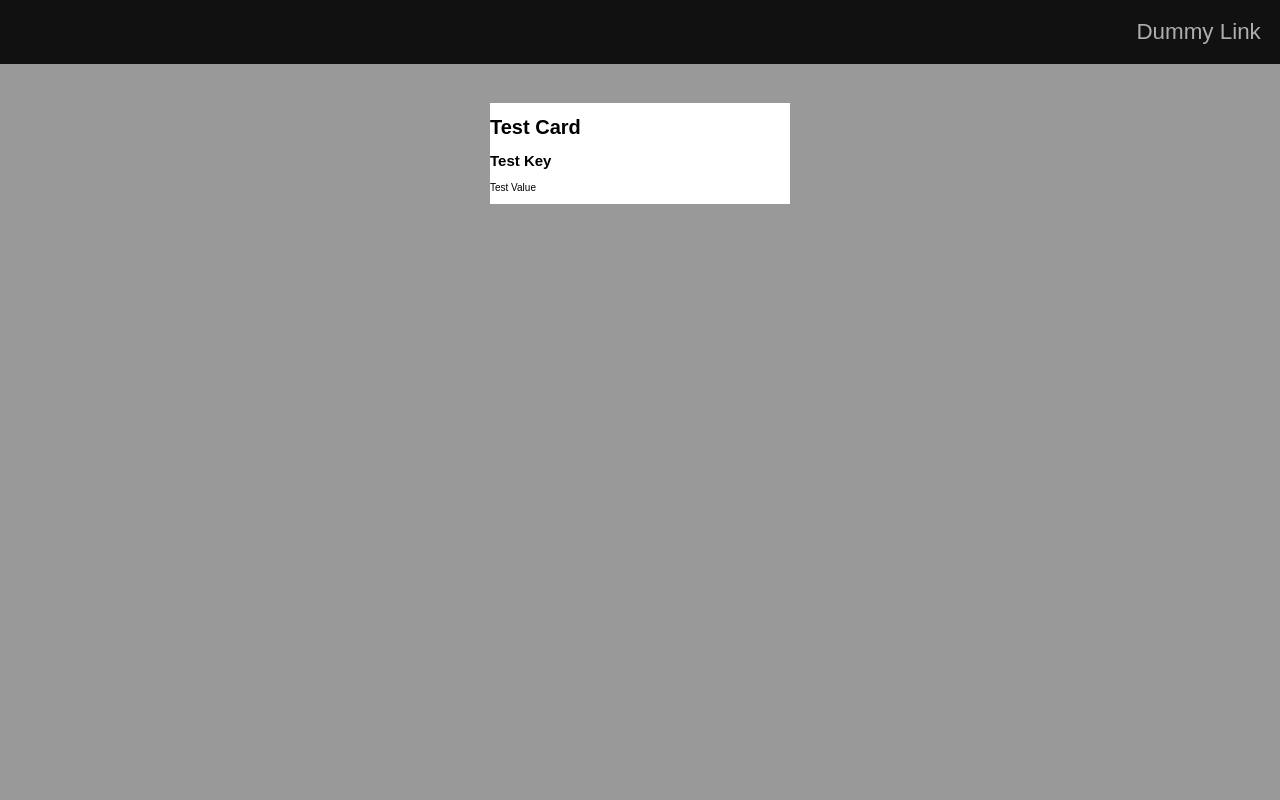
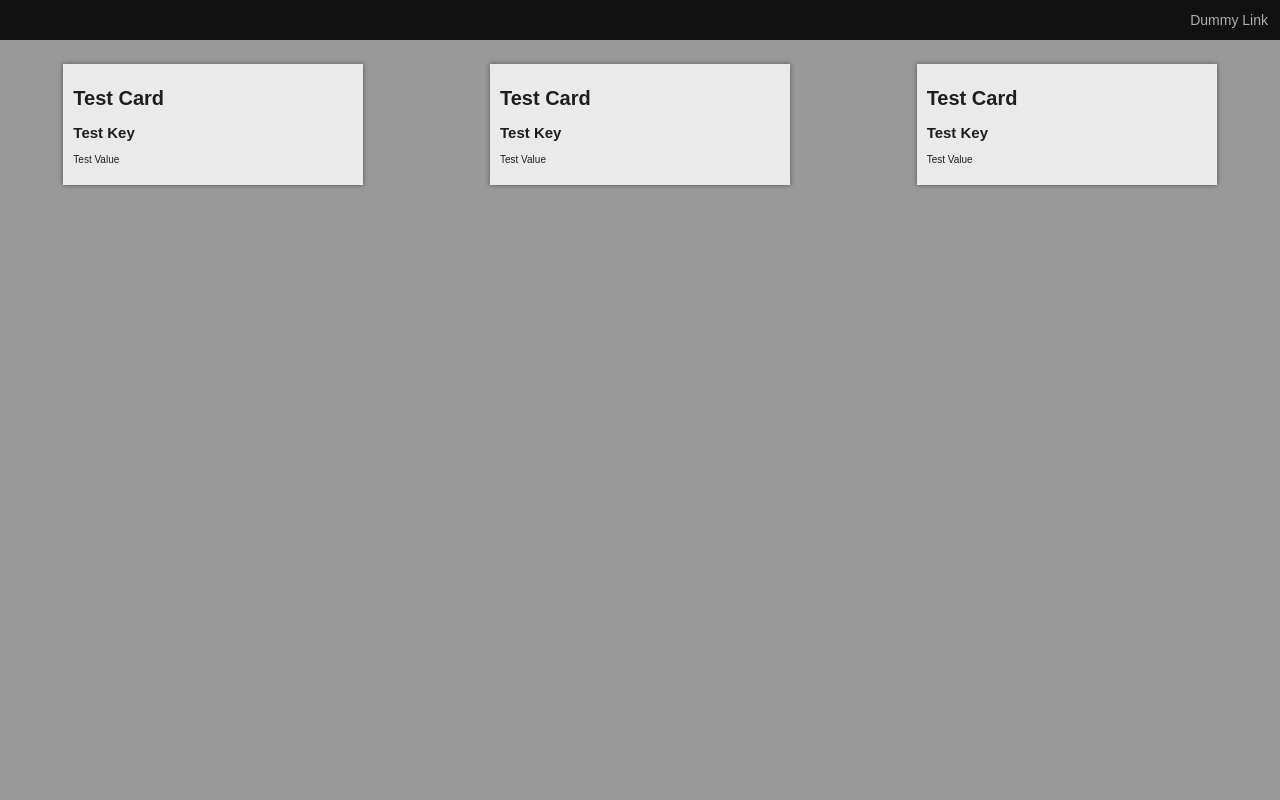
Before and after one commit to HiredMussel/CollectorChallenge, a PHP site: page / in a window 1280 px wide. Run offline with PHP 8.4, Linux system fonts and the light colour scheme.

Commit message:
add more frontend

```diff
--- a/index.php
+++ b/index.php
@@ -24,8 +24,12 @@
             require_once 'Card.php';
 
             $cardTest = new Card('Test Card', ['Test Key' => 'Test Value']);
+            $cardTest2 = new Card('Test Card', ['Test Key' => 'Test Value']);
+            $cardTest3 = new Card('Test Card', ['Test Key' => 'Test Value']);
 
             $cardTest->printCard();
+            $cardTest2->printCard();
+            $cardTest3->printCard();
 
         ?>
     </div>
--- a/styles.css
+++ b/styles.css
@@ -1,6 +1,9 @@
+html {
+    font-size: 62.5%;
+}
+
 body {
     background-color: #999999;
-    font-size: 62.5%;
     font-family: sans-serif;
 }
 
@@ -25,11 +28,15 @@ nav a:active {
 .itemCard {
     box-sizing: border-box;
     background-color: #FFFFFF;
-    width: 300px;
+    width: 30rem;
+    padding: 1rem;
+    opacity: 80%;
+    box-shadow: 0 0 5px #434343;
 }
 
 .container {
     display: flex;
     margin: 2.4rem auto;
     justify-content: space-around;
+    flex-wrap: wrap;
 }
```
